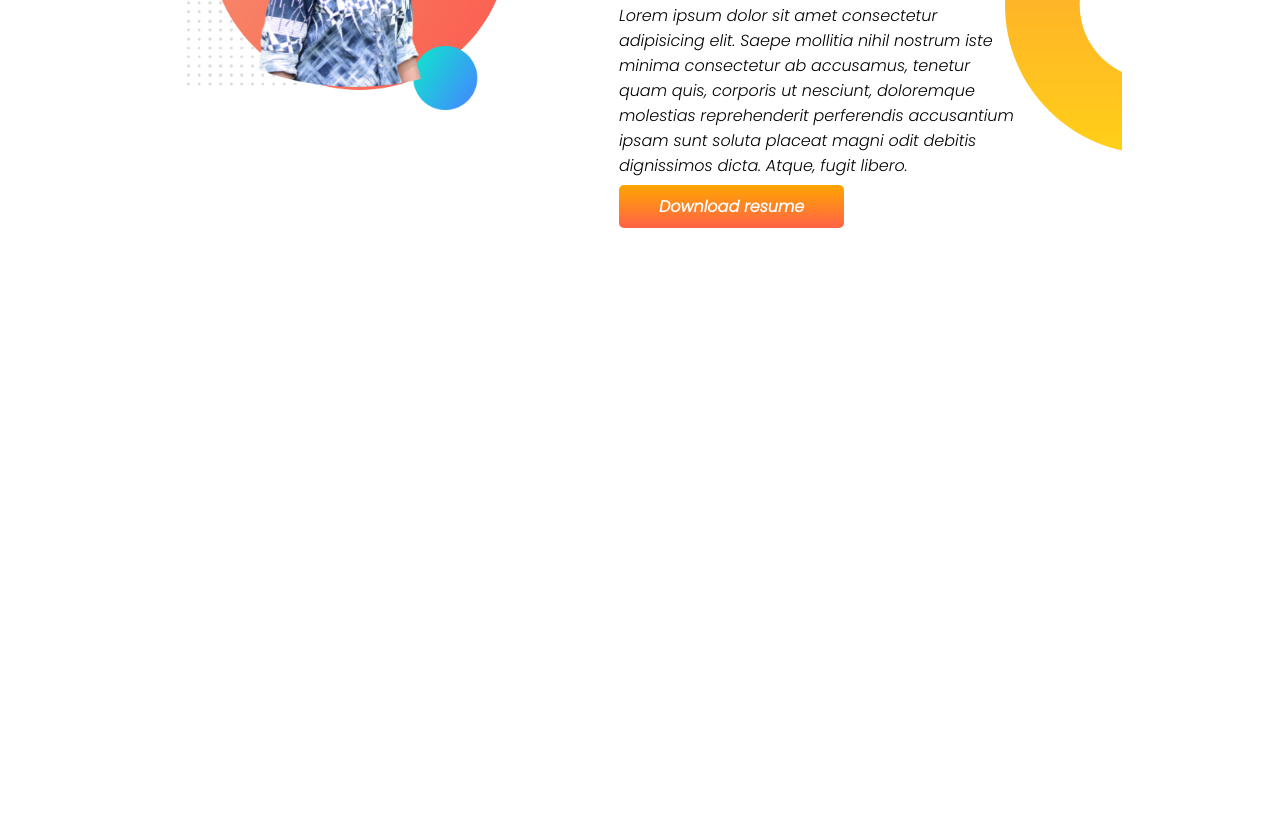
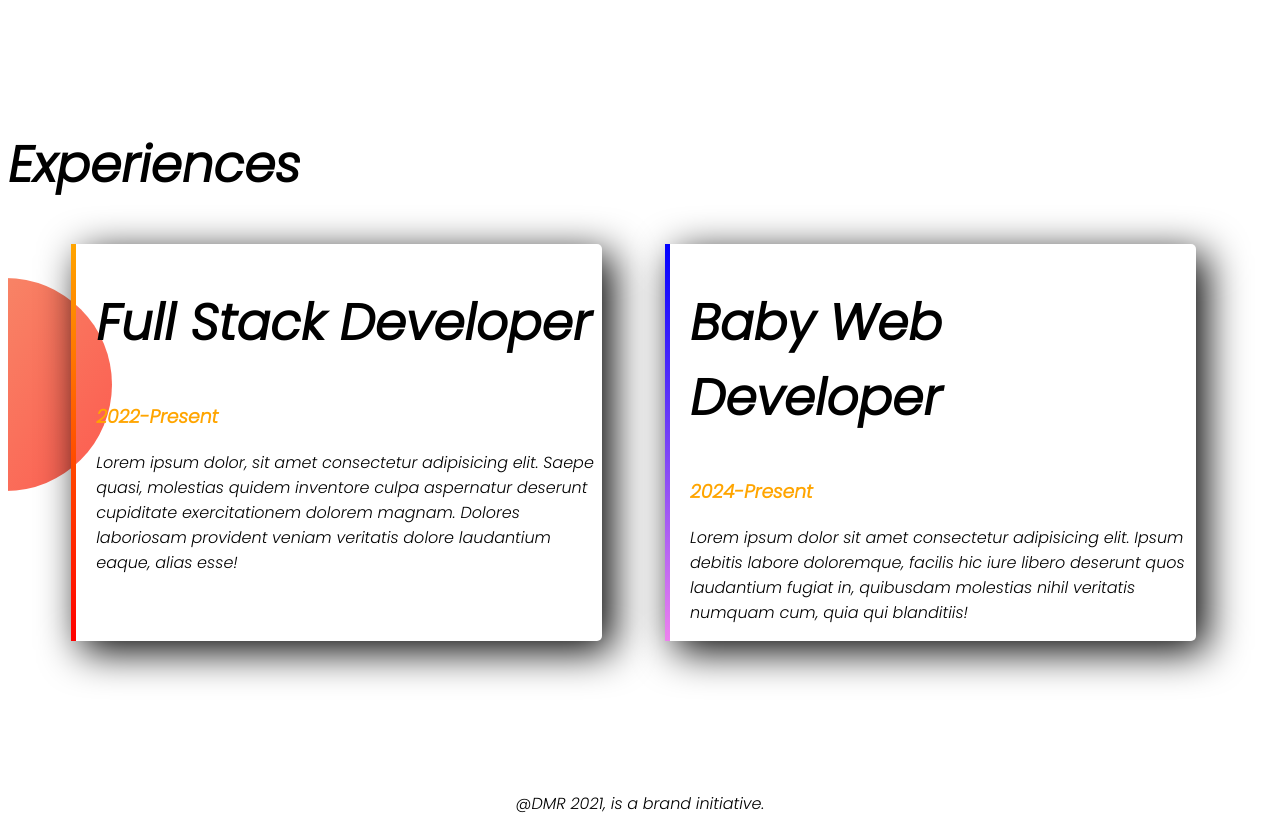
Before and after one commit to dewan-mizanur911/developer-portfolio, a plain HTML site: page index.html in a window 1280 px wide. Shown: the part 1098-1930 px from the top of the page. Before the commit the page ends 1467 px from the top, so only its background shows below. Drawn offline with Linux system fonts and the light colour scheme.

Commit message:
complete page

```diff
--- a/css/style.css
+++ b/css/style.css
@@ -1,9 +1,9 @@
 body{
     font-family: 'Poppins', sans-serif;
 }
-section{
+.flexible-container{
     display: flex;
-    margin: 150px;
+    margin-bottom: 150px;
 }
 .top-banner{
     background-image: url(../images/top-banner.png);
@@ -20,7 +20,7 @@ section{
 h1{
     font-size: 50px;
 }
-.color-name{
+.color-orange {
     color: orange;
 }
 .link-button{
@@ -40,3 +40,28 @@ h1{
 .dream-padding{
     padding-right: 100px;
 }
+.experience{
+    background-image: url(../images/exp-bg.png);
+    background-repeat: no-repeat;
+    background-position: left;
+}
+.experience-item{
+    box-shadow: 10px 10px 40px;
+    width: 40%;
+    margin-left: 5%;
+    padding-left: 20px;
+    border-radius: 5px;
+}
+#pro-developer{
+    border-left: 5px solid;
+    border-image: linear-gradient(orange,red);
+    border-image-slice: 1;
+}
+#baby-developer{
+    border-left: 5px solid;
+    border-image: linear-gradient(blue,violet);
+    border-image-slice: 1;
+}
+footer p{
+    text-align: center;
+}
--- a/index.html
+++ b/index.html
@@ -11,10 +11,10 @@
     <link href="https://fonts.googleapis.com/css2?family=Poppins:ital,wght@1,300&display=swap" rel="stylesheet">
 </head>
 <body>
-    <section class="top-banner">
+    <section class="top-banner flexible-container">
         <div class="half-width">
             <h1>Welcome to</h1>
-        <h1><span class="color-name">Mizanur Rahman</span> World!</h1>
+        <h1><span class="color-orange">Mizanur Rahman</span> World!</h1>
         <h3>Build Climber and Train Stopper</h3>
         <p>Lorem ipsum dolor sit amet consectetur adipisicing elit. Eligendi molestias totam laborum officiis sed omnis ut voluptate? Id, obcaecati debitis! Lorem, ipsum dolor sit amet consectetur adipisicing elit. Nemo enim nisi maiores aliquam vero eum sint odit dolor voluptate optio.</p>
         <a href="#" class="link-button" target="_blank">Hire Me</a>
@@ -23,7 +23,7 @@
             <img src="images/dmr-image.png" alt="">
         </div>
     </section>
-    <section class="dream-big">
+    <section class="dream-big flexible-container">
         <div class="half-width">
             <img src="images/dmr-image.png" alt="">
         </div>
@@ -34,6 +34,23 @@
             <a href="#" class="link-button" target="_blank">Download resume</a>
         </div>
     </section>
-
+    <section class="experience">
+        <h1>Experiences</h1>
+        <div class="flexible-container">
+            <div id="pro-developer" class="experience-item">
+                <h1>Full Stack Developer</h1>
+                <h3 class="color-orange">2022-Present</h3>
+                <p>Lorem ipsum dolor, sit amet consectetur adipisicing elit. Saepe quasi, molestias quidem inventore culpa aspernatur deserunt cupiditate exercitationem dolorem magnam. Dolores laboriosam provident veniam veritatis dolore laudantium eaque, alias esse!</p>
+            </div>
+            <div id="baby-developer" class="experience-item">
+                <h1>Baby Web Developer</h1>
+                <h3 class="color-orange">2024-Present</h3>
+                <p>Lorem ipsum dolor sit amet consectetur adipisicing elit. Ipsum debitis labore doloremque, facilis hic iure libero deserunt quos laudantium fugiat in, quibusdam molestias nihil veritatis numquam cum, quia qui blanditiis!</p>
+            </div>
+        </div>
+    </section>
+    <footer>
+        <p>@DMR 2021, is a brand initiative.</p>
+    </footer>
 </body>
 </html>
```
